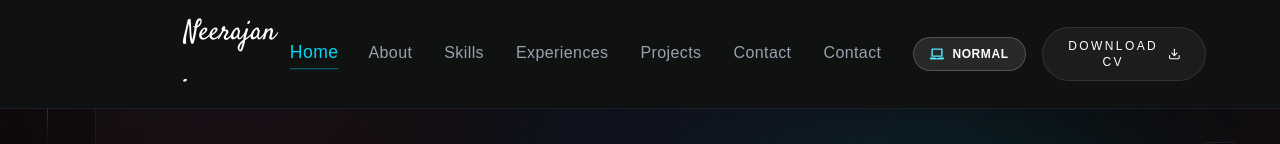
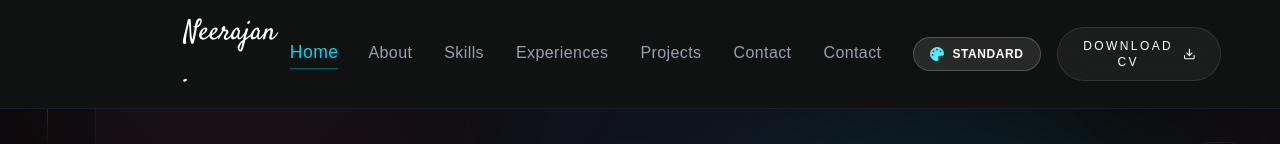
Before and after one commit to Neerazan/portfolio_2.0, a Next.js app: page / in a window 1280 px wide. Shown: the top 144 px of the page. Built offline with nearby package versions, Linux system fonts and the light colour scheme.

Commit message:
replace normal to standerd

```diff
--- a/src/components/shared/ModeToggle.tsx
+++ b/src/components/shared/ModeToggle.tsx
@@ -1,7 +1,7 @@
 "use client";
 
 import { useDisplayMode } from "@/src/context/DisplayModeContext";
-import { FaLaptop, FaTerminal } from "react-icons/fa";
+import { FaPalette, FaTerminal } from "react-icons/fa";
 
 export default function ModeToggle() {
   const { mode, toggleMode } = useDisplayMode();
@@ -25,8 +25,8 @@ export default function ModeToggle() {
           </>
         ) : (
           <>
-            <FaLaptop className="text-sm text-cyan-300" />
-            <span className="text-xs font-bold tracking-wider">NORMAL</span>
+            <FaPalette className="text-sm text-cyan-300" />
+            <span className="text-xs font-bold tracking-wider">STANDARD</span>
           </>
         )}
       </div>
```
